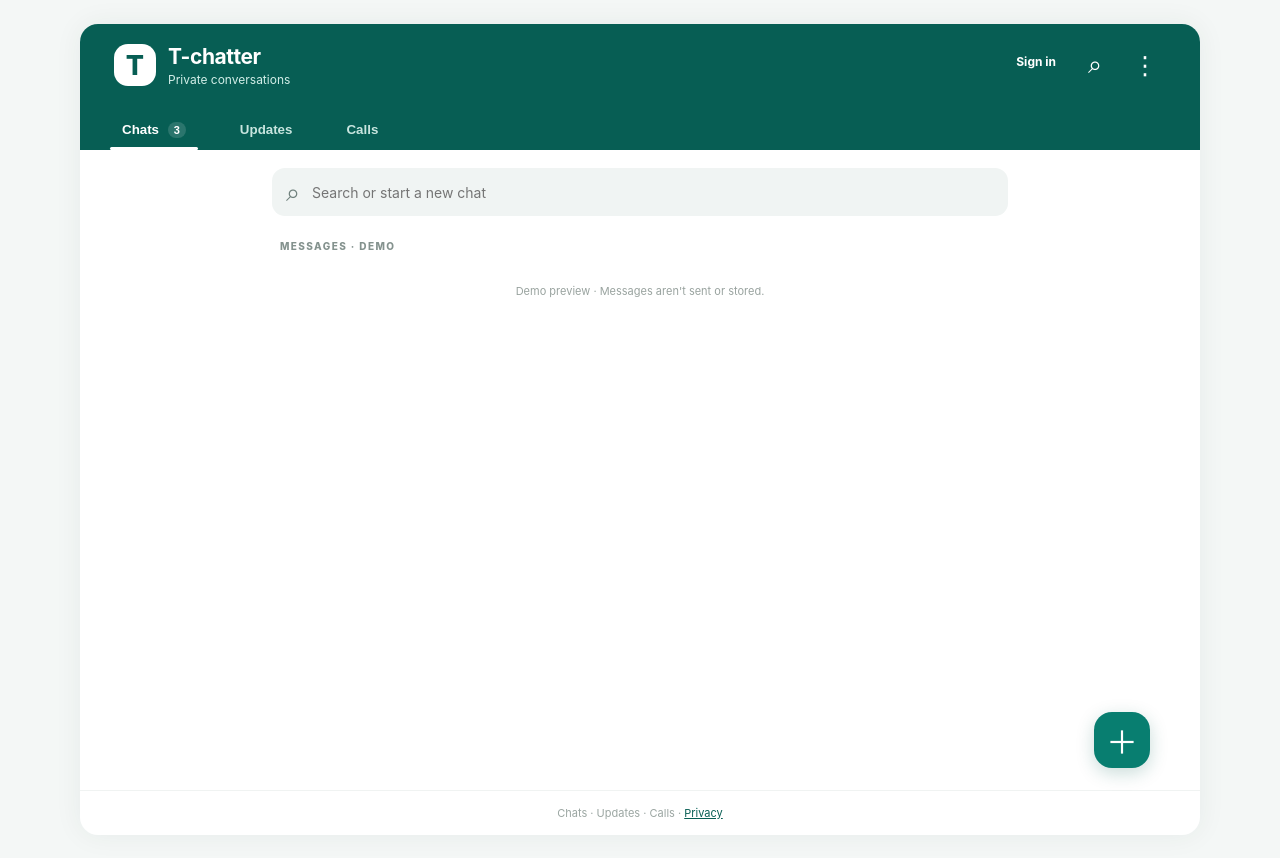
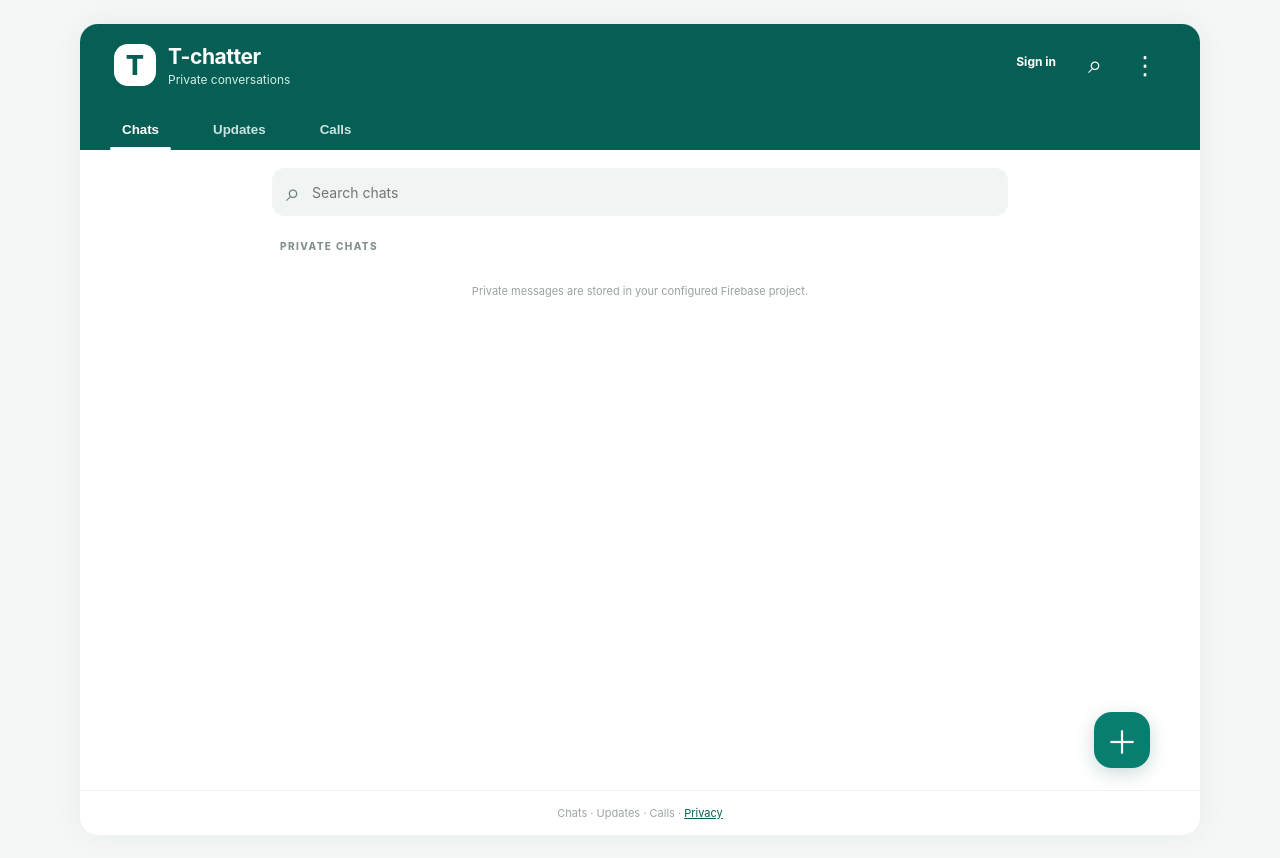
Before and after one commit to ssp859326-ai/t-chatter, a plain HTML site: page index.html in a window 1280 px wide. Drawn offline with Linux system fonts and the light colour scheme; a script that the page names is missing.

Commit message:
Connect T-chatter interface to private chat client

```diff
--- a/index.html
+++ b/index.html
@@ -1,28 +1,12 @@
 <!doctype html>
-<html lang="en">
-<head>
+<html lang="en"><head>
 <meta charset="UTF-8"><meta name="viewport" content="width=device-width,initial-scale=1,viewport-fit=cover">
 <meta name="theme-color" content="#075e54"><meta name="description" content="T-chatter — private conversations, made simple.">
-<title>T-chatter</title><link rel="stylesheet" href="styles.css"><link rel="manifest" href="manifest.webmanifest">
-</head>
-<body>
-<div class="app-shell">
-<header class="topbar"><div class="brand"><div class="brand-mark">T</div><div><strong>T-chatter</strong><small>Private conversations</small></div></div><div class="top-actions"><a href="login.html" style="color:white;text-decoration:none;font-size:12px;font-weight:700;padding:10px">Sign in</a><button aria-label="Search" id="searchBtn">⌕</button><button aria-label="More options" id="menuBtn">⋮</button></div></header>
-<nav class="tabs" aria-label="Main navigation"><button class="tab active" data-tab="chats">Chats <span class="count">3</span></button><button class="tab" data-tab="updates">Updates</button><button class="tab" data-tab="calls">Calls</button></nav>
-<main>
-<section class="list-view" id="listView">
-<div class="search-wrap"><span>⌕</span><input id="searchInput" placeholder="Search or start a new chat" aria-label="Search chats"></div>
-<div class="section-label" id="sectionLabel">MESSAGES · DEMO</div>
-<div id="chatList" class="chat-list"></div>
-<div class="demo-note">Demo preview · Messages aren't sent or stored.</div>
-</section>
-<section class="conversation hidden" id="conversation">
-<div class="conversation-head"><button class="back" id="backBtn" aria-label="Back">‹</button><div class="avatar" id="chatAvatar">A</div><div class="person"><strong id="chatName">Alex</strong><small>Demo conversation</small></div><button class="head-icon" aria-label="Voice call">☎</button><button class="head-icon" aria-label="Video call">▣</button></div>
-<div class="messages" id="messages"><div class="day-chip">TODAY</div><div class="bubble received">Hey! Welcome to T-chatter 👋<span>10:24</span></div><div class="bubble sent">Thanks! This is a UI preview.<span>10:25 ✓✓</span></div></div>
-<div class="composer"><button class="plus" aria-label="Add attachment">＋</button><input id="messageInput" placeholder="Message" aria-label="Message"><button class="emoji" aria-label="Emoji">☺</button><button class="send" id="sendBtn" aria-label="Send">➤</button></div>
-</section>
-</main>
-<button class="new-chat" id="newChat" aria-label="New chat">＋</button>
-<footer>Chats · Updates · Calls · <a href="privacy.html" style="color:#075e54">Privacy</a></footer>
-</div><script src="app.js"></script><script>if("serviceWorker" in navigator){window.addEventListener("load",()=>navigator.serviceWorker.register("/sw.js").catch(()=>{}));}</script>
-</body></html>
+<title>T-chatter</title><link rel="stylesheet" href="styles.css"><link rel="manifest" href="manifest.webmanifest"></head>
+<body><div class="app-shell">
+<header class="topbar"><div class="brand"><div class="brand-mark">T</div><div><strong>T-chatter</strong><small>Private conversations</small></div></div><div class="top-actions"><a href="login.html" style="color:white;text-decoration:none;font-size:12px;font-weight:700;padding:10px">Sign in</a><button aria-label="Search" id="searchBtn">⌕</button><button aria-label="Sign out" id="menuBtn">⋮</button></div></header>
+<nav class="tabs" aria-label="Main navigation"><button class="tab active" data-tab="chats">Chats</button><button class="tab" data-tab="updates">Updates</button><button class="tab" data-tab="calls">Calls</button></nav>
+<main><section class="list-view" id="listView"><div class="search-wrap"><span>⌕</span><input id="searchInput" placeholder="Search chats" aria-label="Search chats"></div><div class="section-label" id="sectionLabel">PRIVATE CHATS</div><div id="chatList" class="chat-list"></div><div class="demo-note">Private messages are stored in your configured Firebase project.</div></section>
+<section class="conversation hidden" id="conversation"><div class="conversation-head"><button class="back" id="backBtn" aria-label="Back">‹</button><div class="avatar" id="chatAvatar">T</div><div class="person"><strong id="chatName">Chat</strong><small>Private chat</small></div><button class="head-icon" aria-label="Voice call" title="Coming soon">☎</button><button class="head-icon" aria-label="Video call" title="Coming soon">▣</button></div><div class="messages" id="messages"></div><div class="composer"><button class="plus" aria-label="Attachment" title="Coming soon">＋</button><input id="messageInput" placeholder="Message" aria-label="Message"><button class="emoji" aria-label="Emoji">☺</button><button class="send" id="sendBtn" aria-label="Send">➤</button></div></section></main>
+<button class="new-chat" id="newChat" aria-label="New chat" title="Start a chat">＋</button><footer>Chats · Updates · Calls · <a href="privacy.html" style="color:#075e54">Privacy</a></footer></div>
+<script type="module" src="app.js"></script><script>if("serviceWorker" in navigator){window.addEventListener("load",()=>navigator.serviceWorker.register("/sw.js").catch(()=>{}));}</script></body></html>
```
